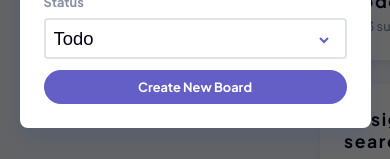
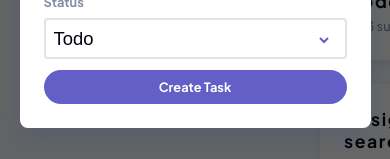
Before and after one commit to Costa0910/kanban-task-management, a React (Vite) app in the folder frontend/: page / in a window 390 px wide. Both pictures are taken after a click on the button 306 px from the left and 39 px from the top of the page. Shown: the part 520-679 px from the top of the page. Built offline with nearby package versions, Linux system fonts and the light colour scheme.

Commit message:
added: action to update tasks

```diff
--- a/frontend/src/components/content/column/addNewTask/AddNewTask.jsx
+++ b/frontend/src/components/content/column/addNewTask/AddNewTask.jsx
@@ -7,12 +7,12 @@ import PropTypes from "prop-types";
 import Select from "../../../formElements/select/Select";
 import "./addNewTask.css";
 
-import { useAppContext, useAppDispatch } from "../../../../context/AppContext";
+import { useAppContext } from "../../../../context/AppContext";
 
-const initialState = {
+const defaultState = {
   title: "",
   description: "",
-  status: "Todo",
+  status: "",
   subtasks: [],
 };
 
@@ -70,27 +70,39 @@ const reducer = (state, action) => {
   }
 };
 
-const AddNewTask = ({ handleClose }) => {
-  const addTask = useAppDispatch();
+const AddNewTask = ({
+  handleSubmit,
+  initialState = defaultState,
+  type,
+  buttonText,
+}) => {
+  // const addTask = useAppDispatch();
   const { activeBoard } = useAppContext();
 
-  initialState.status = activeBoard.columns[0].title; // default status is first column
+  // if there is no status in the initial state set it to the first column
+  initialState.status = initialState.status || activeBoard.columns[0].title;
 
   const [state, dispatch] = useReducer(reducer, initialState);
 
-  const handleSubmit = (e) => {
-    e.preventDefault();
-    addTask({
-      type: "ADD_TASK",
-      payload: state,
-    });
+  // const handleSubmit = (e) => {
+  //   e.preventDefault();
+  //   addTask({
+  //     type: "ADD_TASK",
+  //     payload: state,
+  //   });
 
-    handleClose(); // close modal
-  };
+  //   handleClose(); // close modal
+  // };
 
   return (
-    <form className="add-new-task" onSubmit={handleSubmit}>
-      <h2>Add New Task</h2>
+    <form
+      className="add-new-task"
+      onSubmit={(e) => {
+        e.preventDefault();
+        handleSubmit(state);
+      }}
+    >
+      <h2>{type} Task</h2>
       <Input
         type="text"
         value={state.title}
@@ -152,14 +164,17 @@ const AddNewTask = ({ handleClose }) => {
         options={activeBoard.columns}
       />
       <Button type="submit" handleClick={() => console.log("form submitted")}>
-        Create New Board
+        {buttonText}
       </Button>
     </form>
   );
 };
 
 AddNewTask.propTypes = {
-  handleClose: PropTypes.func.isRequired,
+  initialState: PropTypes.object,
+  handleSubmit: PropTypes.func.isRequired,
+  type: PropTypes.string,
+  buttonText: PropTypes.string,
 };
 
 export default AddNewTask;
--- a/frontend/src/components/content/column/task/Task.jsx
+++ b/frontend/src/components/content/column/task/Task.jsx
@@ -1,17 +1,33 @@
 import "./task.css";
 import PropTypes from "prop-types";
 import TaskDetails from "./taskDetails/TaskDetails";
+import AddNewTask from "../addNewTask/AddNewTask";
 import Modal from "../../../modal/Modal";
+import { useAppDispatch } from "../../../../context/AppContext";
 import { useState } from "react";
 
 const Task = ({ task }) => {
+  const updateTask = useAppDispatch();
+
   const [showDetails, setShowDetails] = useState({
     show: false,
     settings: false,
+    edit: false,
+    delete: false,
   });
+
   const completed = task.subtasks.filter(
     (subtask) => subtask.isCompleted
   ).length;
+
+  const handleUpdateTask = (task) => {
+    updateTask({
+      type: "UPDATE_TASK",
+      payload: task,
+    });
+    setShowDetails((prev) => ({ ...prev, edit: false }));
+  };
+
   return (
     <div
       className="task"
@@ -40,9 +56,8 @@ const Task = ({ task }) => {
           />
         </Modal>
       )}
-
       {
-        // open modal for settings, edit task ou delete
+        // open modal for settings, edit task and delete
         showDetails.settings && (
           <Modal
             handleClose={(e) => {
@@ -54,15 +69,63 @@ const Task = ({ task }) => {
           >
             <button
               className="task-settings-modal__edit"
-              onClick={() => console.log("edit")}
+              onClick={() =>
+                setShowDetails((prev) => ({
+                  ...prev,
+                  edit: true,
+                  show: false,
+                }))
+              }
             >
               Edit Task
             </button>
-            <button className="danger" onClick={() => console.log("delete")}>
+            <button
+              className="danger"
+              onClick={() =>
+                setShowDetails((prev) => ({
+                  ...prev,
+                  delete: true,
+                  show: false,
+                }))
+              }
+            >
               Delete Task
             </button>
           </Modal>
         )
+      }
+      {
+        // open modal for edit task
+        showDetails.edit && (
+          <Modal
+            handleClose={(e) => {
+              e.stopPropagation();
+              setShowDetails((prev) => ({ ...prev, edit: false }));
+            }}
+            isOpen={showDetails.edit}
+            classes={"edit-task-modal"}
+          >
+            <AddNewTask
+              initialState={task}
+              handleSubmit={handleUpdateTask}
+              type="Edit"
+              buttonText="Save Changes"
+            />
+          </Modal>
+        )
+      }
+      {
+        // open modal for delete task showDetails.delete && (
+        <Modal
+          handleClose={(e) => {
+            e.stopPropagation();
+            setShowDetails((prev) => ({ ...prev, delete: false }));
+          }}
+          isOpen={showDetails.delete}
+          classes={"delete-task-modal"}
+        >
+          {/* Add your delete task form here */}
+        </Modal>
       }
     </div>
   );
--- a/frontend/src/components/navBar/NavBar.jsx
+++ b/frontend/src/components/navBar/NavBar.jsx
@@ -73,6 +73,15 @@ const NavBar = () => {
     columns: activeBoard.columns,
   };
 
+  const handleNewTask = (state) => {
+    updateBoard({
+      type: "ADD_TASK",
+      payload: state,
+    });
+
+    dispatch({ type: "addTask" });
+  };
+
   return (
     <div className="nav">
       <div className="nav__brand">
@@ -118,7 +127,12 @@ const NavBar = () => {
             isOpen={state.addTask}
           >
             {/* <Menu /> */}
-            <AddNewTask handleClose={() => dispatch({ type: "addTask" })} />
+            <AddNewTask
+              // handleClose={() => dispatch({ type: "addTask" })
+              type="Add New"
+              buttonText="Create Task"
+              handleSubmit={handleNewTask}
+            />
           </Modal>
         )}
 
--- a/frontend/src/context/reducer.js
+++ b/frontend/src/context/reducer.js
@@ -66,6 +66,33 @@ export default (state, action) => {
             : board
         ),
       };
+    case "UPDATE_TASK":
+      helper = {
+        ...state.activeBoard.tasks.find(
+          (task) => task.id === action.payload.id
+        ),
+        ...action.payload,
+      };
+
+      return {
+        ...state,
+        activeBoard: {
+          ...state.activeBoard,
+          tasks: state.activeBoard.tasks.map((task) =>
+            task.id === action.payload.id ? helper : task
+          ),
+        },
+        boards: state.boards.map((board) =>
+          board.id === state.activeBoard.id
+            ? {
+                ...board,
+                tasks: board.tasks.map((task) =>
+                  task.id === action.payload.id ? helper : task
+                ),
+              }
+            : board
+        ),
+      };
 
     default:
       return state;
```
